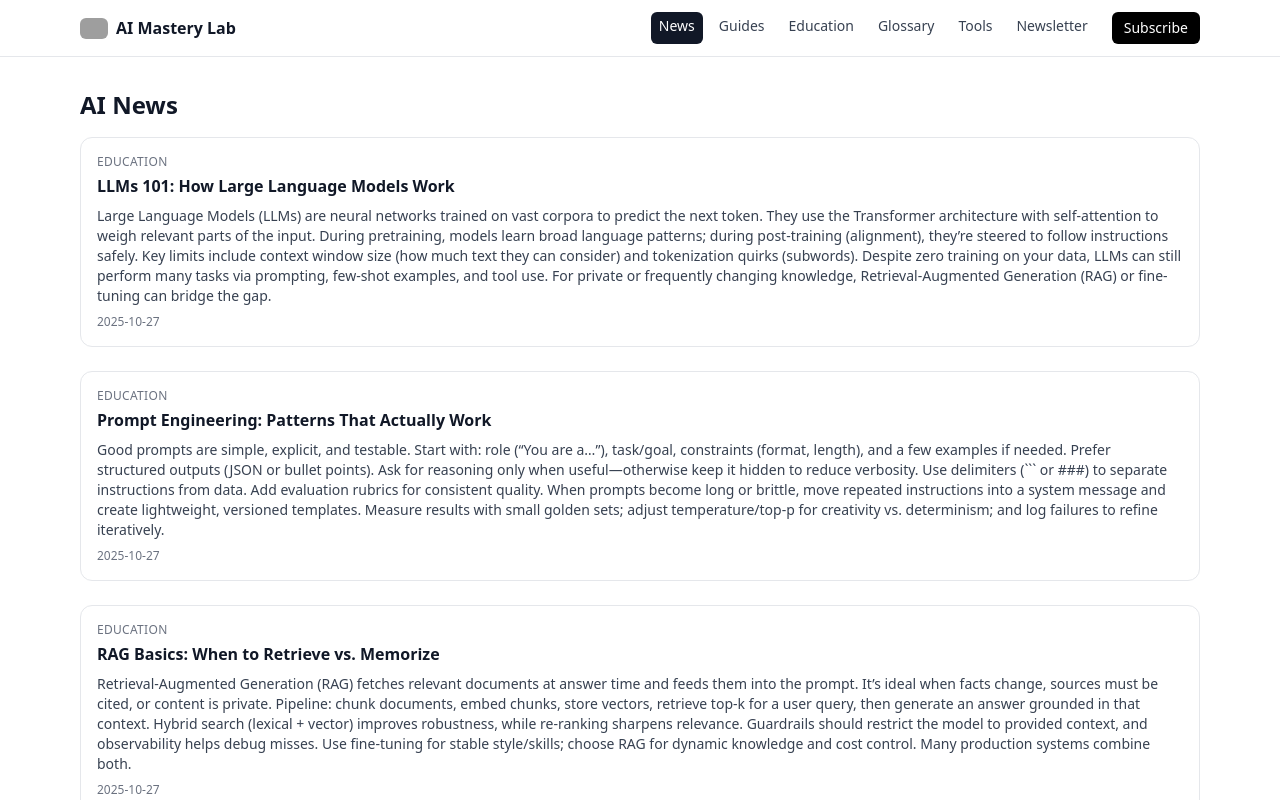
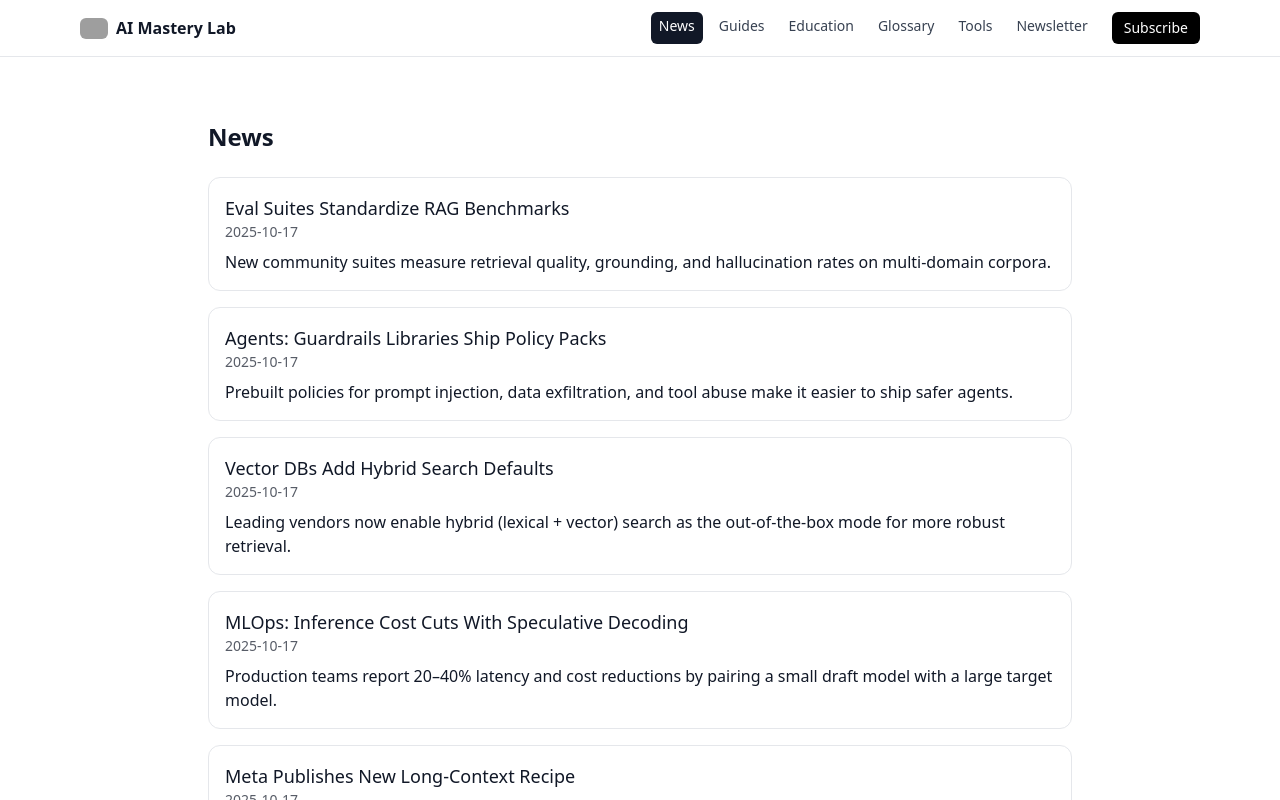
Before and after one commit to Jatin2349/ai-news-site, a Next.js app: page /news in a window 1280 px wide. Shown: the top 800 px of the page. Built offline with nearby package versions, Linux system fonts and the light colour scheme; grey boxes are pictures that could not be loaded.

Commit message:
Update page.tsx

```diff
--- a/app/news/page.tsx
+++ b/app/news/page.tsx
@@ -1,27 +1,55 @@
-import data from '../../data/news.json'
+// app/news/page.tsx
+import news from "../../data/news.json";
+import Link from "next/link";
 
-export default function NewsPage() {
-  const items = [...data].sort(
-    (a, b) => new Date(b.date).getTime() - new Date(a.date).getTime()
-  )
+export default function NewsPage({ searchParams }: { searchParams: { page?: string } }) {
+  const page = Math.max(1, Number(searchParams.page ?? 1));
+  const pageSize = 10;
+
+  const all = (news as any[]).filter(
+    (n) => String(n.category || "").toLowerCase() === "news"
+  );
+  const total = all.length;
+  const items = all
+    .sort((a, b) => (a.date < b.date ? 1 : -1))
+    .slice((page - 1) * pageSize, page * pageSize);
+
+  const pages = Math.ceil(total / pageSize);
 
   return (
-    <div>
-      <h1 className="text-2xl font-semibold mb-4">AI News</h1>
-      <div className="space-y-6">
-        {items.map((a, i) => (
-          <article key={i} className="border rounded-xl p-4">
-            <div className="text-xs uppercase tracking-wide text-gray-500">{a.category}</div>
-            <h2 className="font-semibold mt-1">
-              <a href={a.url} target={a.url.startsWith('http') ? '_blank' : undefined}>
-                {a.title}
-              </a>
-            </h2>
-            <p className="text-sm text-gray-700 mt-2">{a.summary}</p>
-            <div className="text-xs text-gray-500 mt-2">{a.date}</div>
-          </article>
-        ))}
+    <main className="mx-auto max-w-4xl px-4 py-8">
+      <h1 className="mb-6 text-2xl font-semibold">News</h1>
+      <div className="space-y-4">
+        {items.map((n, i) => {
+          const isExternal = n.url?.startsWith("http");
+          const href = isExternal ? n.url : `/news/${(n.slug || n.title).toLowerCase().replace(/[^a-z0-9\s-_]/g,"").replace(/[\s_]+/g,"-").replace(/-+/g,"-")}`;
+          return (
+            <article key={i} className="rounded-xl border p-4">
+              <h2 className="text-lg font-medium">
+                <Link href={href} className="hover:underline" target={isExternal ? "_blank" : undefined} rel={isExternal ? "noopener noreferrer" : undefined}>
+                  {n.title}
+                </Link>
+              </h2>
+              <div className="text-sm opacity-70">{n.date}</div>
+              <p className="mt-2">{n.summary}</p>
+            </article>
+          );
+        })}
       </div>
-    </div>
-  )
+
+      {pages > 1 && (
+        <nav className="mt-8 flex items-center gap-2">
+          {Array.from({ length: pages }, (_, i) => i + 1).map((p) => (
+            <Link
+              key={p}
+              href={`/news?page=${p}`}
+              className={`rounded-md border px-3 py-1 text-sm ${p === page ? "bg-muted font-medium" : ""}`}
+            >
+              {p}
+            </Link>
+          ))}
+        </nav>
+      )}
+    </main>
+  );
 }
```
